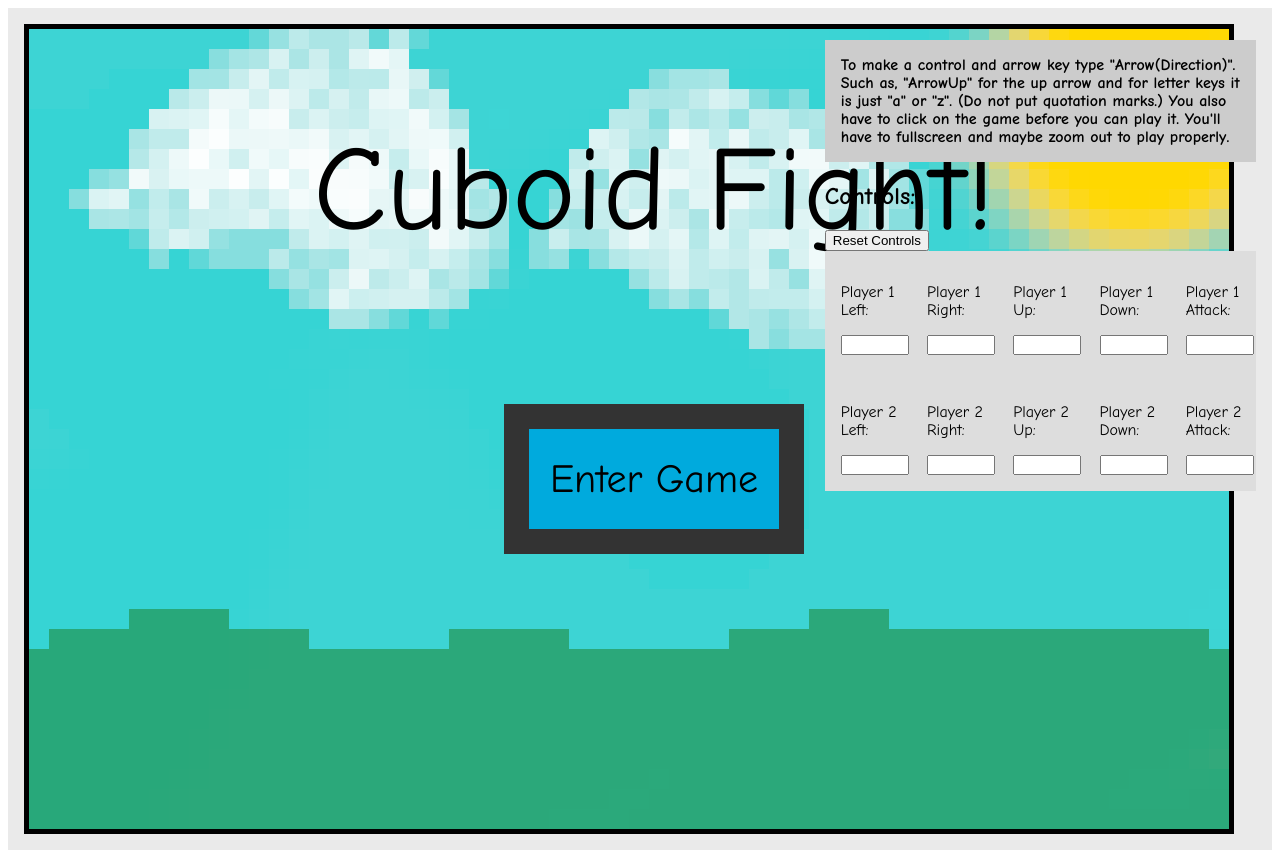
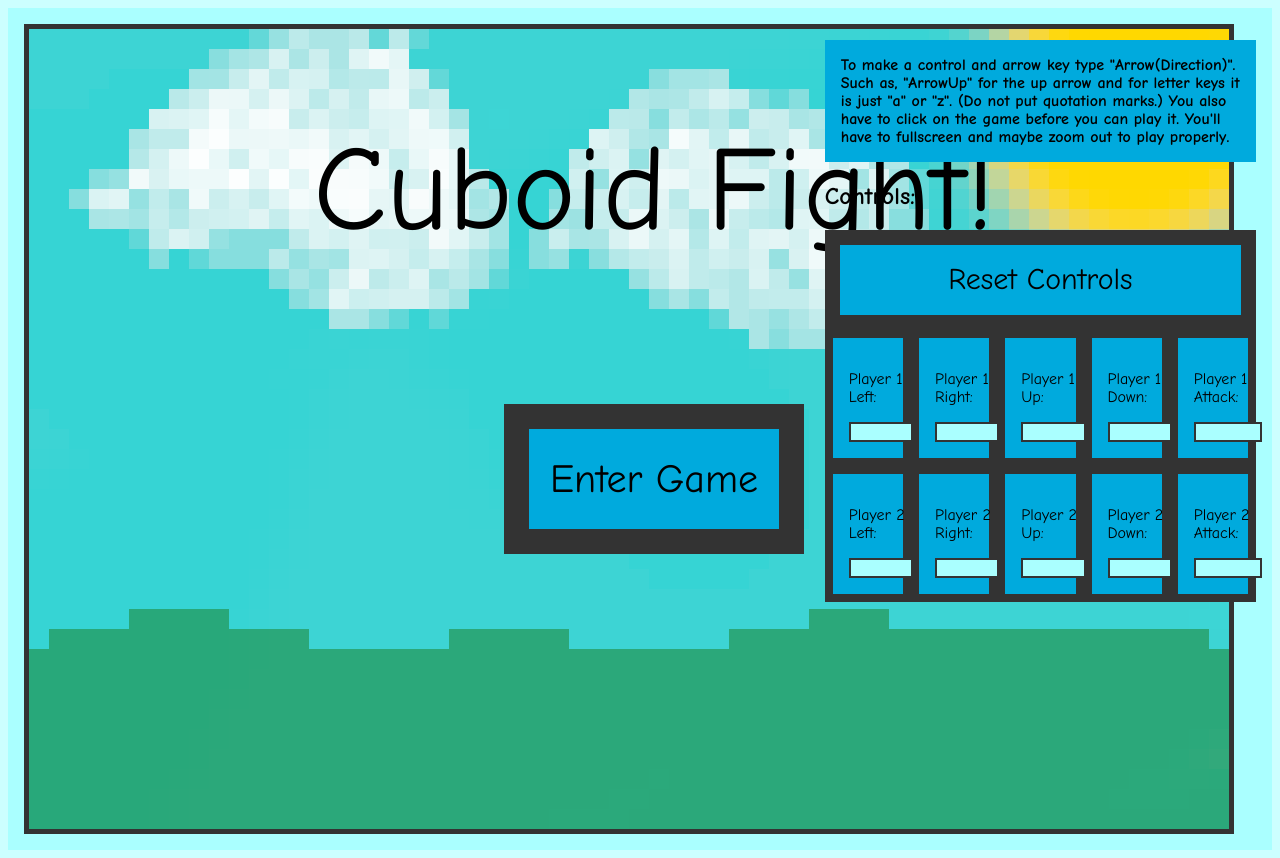
Before and after one commit to def-SpaceWar/CuboidFight, a website: page src/index.html in a window 1280 px wide. Drawn offline with Linux system fonts and the light colour scheme.

Commit message:
Themed the website in a blue color

```diff
--- a/src/css/main.css
+++ b/src/css/main.css
@@ -2,16 +2,36 @@ canvas {
   background-image: url("images/background.png");
   background-repeat: no-repeat;
   background-size: 1200px 800px;
-  border: 5px solid #000;
+  border: 5px solid #333;
 }
 
 body {
   font-family: "Comic Sans MS", "Courier New", monospace;
+  background-color: #cff;
 }
 
 input {
+  font-size: 12px;
   font-family: "Comic Sans MS", "Courier New", monospace;
-  font-size: 12px;
+  background-color: #aff;
+  border: 2px solid #333;
+}
+
+button {
+  width: 100%;
+  height: 100px;
+  font-size: 30px;
+  font-family: "Comic Sans MS", "Courier New", monospace;
+  background-color: #0ad;
+  border: #333 0.5em solid;
+}
+
+button:hover {
+  background-color: #0ef;
+}
+
+button:pressed {
+  background-color: #aff;
 }
 
 .controlsBox {
@@ -21,8 +41,9 @@ input {
 }
 
 .controlsBox > div {
-  background-color: #ddd;
+  background-color: #0ad;
   padding: 1em;
+  border: 0.5em solid #333;
 }
 
 .controlsBox > div > p {
@@ -34,13 +55,13 @@ input {
 }
 
 #screenSplit {
-  background-color: #eaeaea;
+  background-color: #aff;
   display: grid;
   grid-template-columns: 65% 35%;
   padding: 1em;
 }
 
 #screenSplit > div > p {
-  background-color: #ccc;
+  background-color: #0ad;
   padding: 1em;
 }
```
